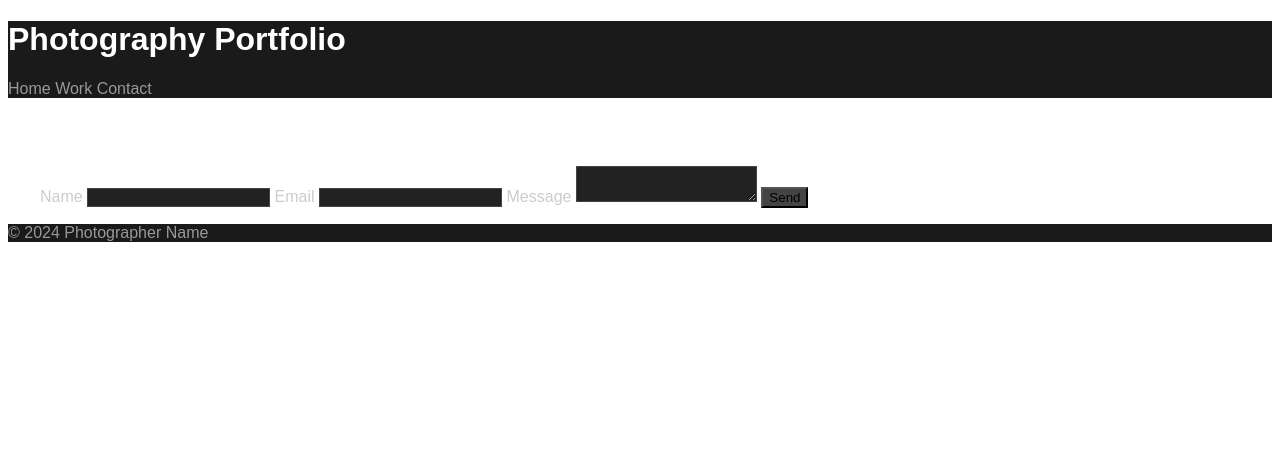
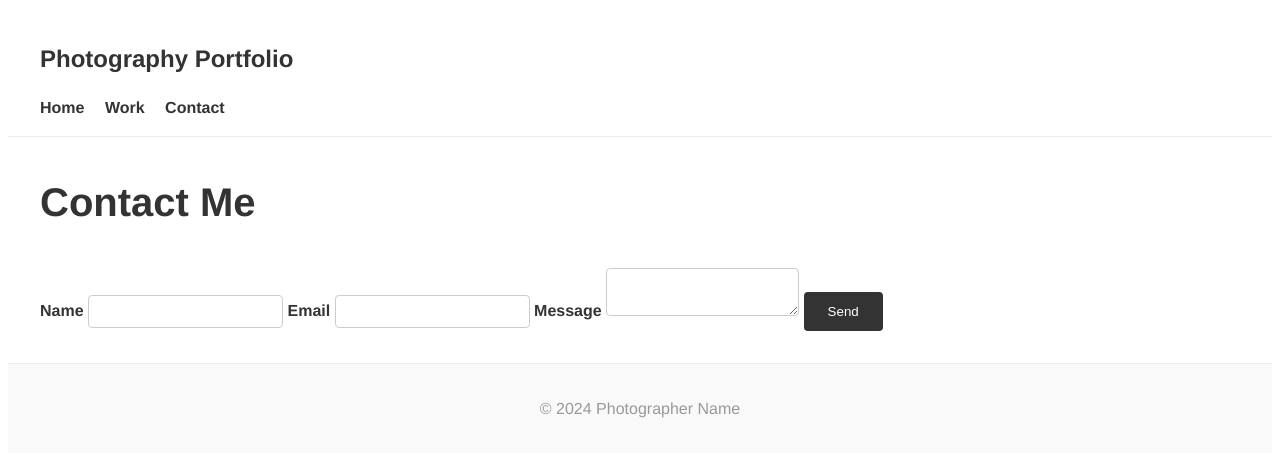
Before and after one commit to Zequi32/NOMADGRAPH, a website: page contact.html in a window 1280 px wide. Drawn offline with Linux system fonts and the light colour scheme.

Commit message:
Initial commit

```diff
--- a/css/styles.css
+++ b/css/styles.css
@@ -1,39 +1,51 @@
 body {
-    font-family: Arial, sans-serif;
+    font-family: 'Helvetica Neue', Arial, sans-serif;
+    line-height: 1.6;
 }
 
 header {
-    background-color: #1a1a1a;
+    background-color: #fff;
+    padding: 1rem 2rem;
+    border-bottom: 1px solid #eaeaea;
 }
 
 header h1 {
-    color: #fff;
+    font-size: 1.5rem;
+    color: #333;
 }
 
 header nav a {
-    color: #999;
+    color: #333;
     text-decoration: none;
+    margin-right: 1rem;
+    font-weight: bold;
 }
 
 header nav a:hover {
-    color: #fff;
+    color: #000;
 }
 
 main {
     max-width: 1200px;
-    margin: 0 auto;
+    margin: 2rem auto;
+    padding: 0 1rem;
 }
 
 main h2 {
-    color: #fff;
+    font-size: 2.5rem;
+    color: #333;
 }
 
 main p {
-    color: #ccc;
+    font-size: 1.125rem;
+    color: #666;
 }
 
 footer {
-    background-color: #1a1a1a;
+    background-color: #f9f9f9;
+    padding: 1rem;
+    text-align: center;
+    border-top: 1px solid #eaeaea;
 }
 
 footer p {
@@ -41,23 +53,42 @@ footer p {
 }
 
 .grid a img {
-    border: 2px solid #fff;
+    border-radius: 8px;
+    transition: transform 0.3s, box-shadow 0.3s;
+}
+
+.grid a img:hover {
+    transform: scale(1.05);
+    box-shadow: 0 4px 20px rgba(0, 0, 0, 0.1);
 }
 
 form label {
-    color: #ccc;
+    color: #333;
+    font-weight: bold;
 }
 
 form input, form textarea {
-    border: 1px solid #444;
-    background-color: #222;
-    color: #fff;
+    border: 1px solid #ccc;
+    background-color: #fff;
+    color: #333;
+    padding: 0.5rem;
+    border-radius: 4px;
+}
+
+form input:focus, form textarea:focus {
+    border-color: #333;
+    outline: none;
 }
 
 form button {
-    background-color: #444;
+    background-color: #333;
+    color: #fff;
+    padding: 0.75rem 1.5rem;
+    border: none;
+    border-radius: 4px;
+    cursor: pointer;
 }
 
 form button:hover {
-    background-color: #666;
+    background-color: #555;
 }
--- a/css/tailwind.css
+++ b/css/tailwind.css
@@ -4,53 +4,57 @@
 
 /* Custom Styles */
 body {
-    @apply bg-black text-white;
+    @apply bg-gray-100 text-gray-900;
 }
 
 header {
-    @apply p-4 flex justify-between items-center;
+    @apply bg-white shadow-md;
 }
 
 header h1 {
-    @apply text-2xl font-bold;
+    @apply text-lg font-bold;
 }
 
 header nav a {
-    @apply mr-4 text-gray-400 hover:text-white transition-colors duration-300;
+    @apply text-gray-700 hover:text-black transition-colors duration-300;
 }
 
 main {
-    @apply p-8;
+    @apply container mx-auto py-8;
 }
 
 main h2 {
-    @apply text-4xl font-bold;
+    @apply text-4xl font-bold text-gray-800;
 }
 
 main p {
-    @apply mt-4;
+    @apply mt-4 text-lg text-gray-600;
 }
 
 footer {
-    @apply p-4 text-center text-gray-400;
+    @apply bg-gray-100 text-center py-4 mt-8;
+}
+
+footer p {
+    @apply text-gray-500;
 }
 
 .grid a img {
     @apply w-full rounded-lg transition-transform duration-300 hover:scale-105;
 }
 
-.grid a p {
-    @apply mt-2 text-center;
-}
-
 form label {
-    @apply block mb-2;
+    @apply block mb-2 text-gray-700;
 }
 
 form input, form textarea {
-    @apply w-full p-2 mb-4 text-black rounded-lg;
+    @apply w-full p-2 mb-4 text-gray-900 border rounded-lg;
+}
+
+form input:focus, form textarea:focus {
+    @apply border-gray-500 outline-none;
 }
 
 form button {
-    @apply bg-white text-black p-2 rounded-lg hover:bg-gray-300 transition-colors duration-300;
+    @apply bg-gray-800 text-white p-2 rounded-lg hover:bg-gray-700 transition-colors duration-300;
 }
```
